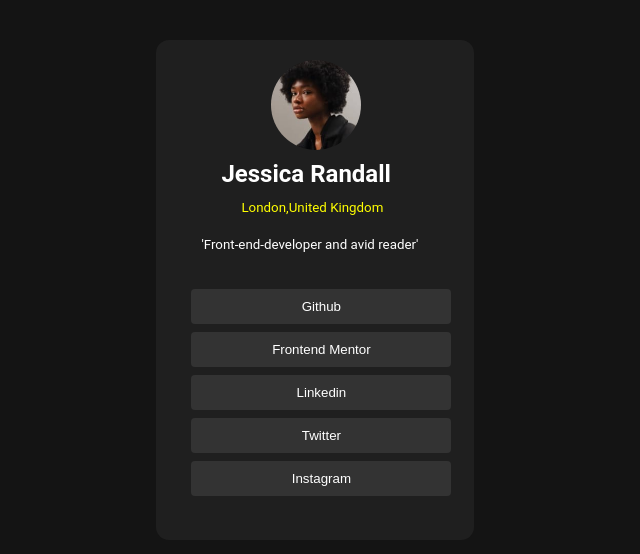
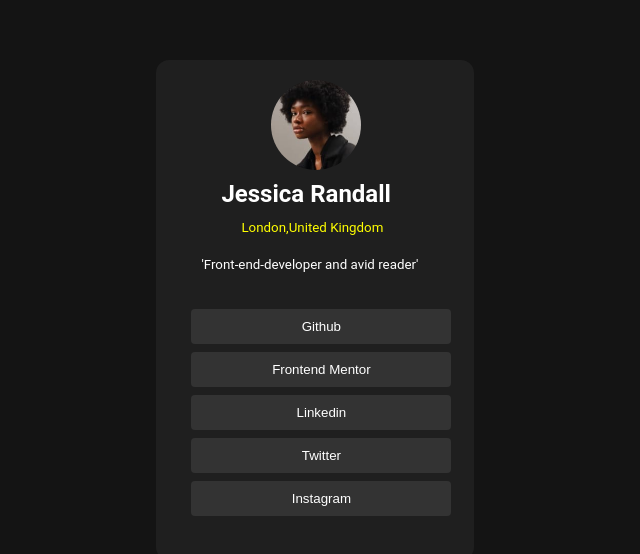
Before and after one commit to Herve176/social-links-profile-main, a plain HTML site: page index.html in a window 1280 px wide. Shown: the part 118-672 px from the top of the page, without its empty margins (402-1042 px from the left). Drawn offline with Linux system fonts and the light colour scheme.

Commit message:
Ändere den oberen Rand des Körpers von 150px auf 170px

```diff
--- a/style.css
+++ b/style.css
@@ -10,7 +10,7 @@ body{
     padding: 10px;
     width: 298px;
     height: 480px;
-    margin:150px 25px 0px 43% ;
+    margin:170px 25px 0px 43% ;
     border-radius: 13px;
     position: fixed;
     justify-content: center;
```
